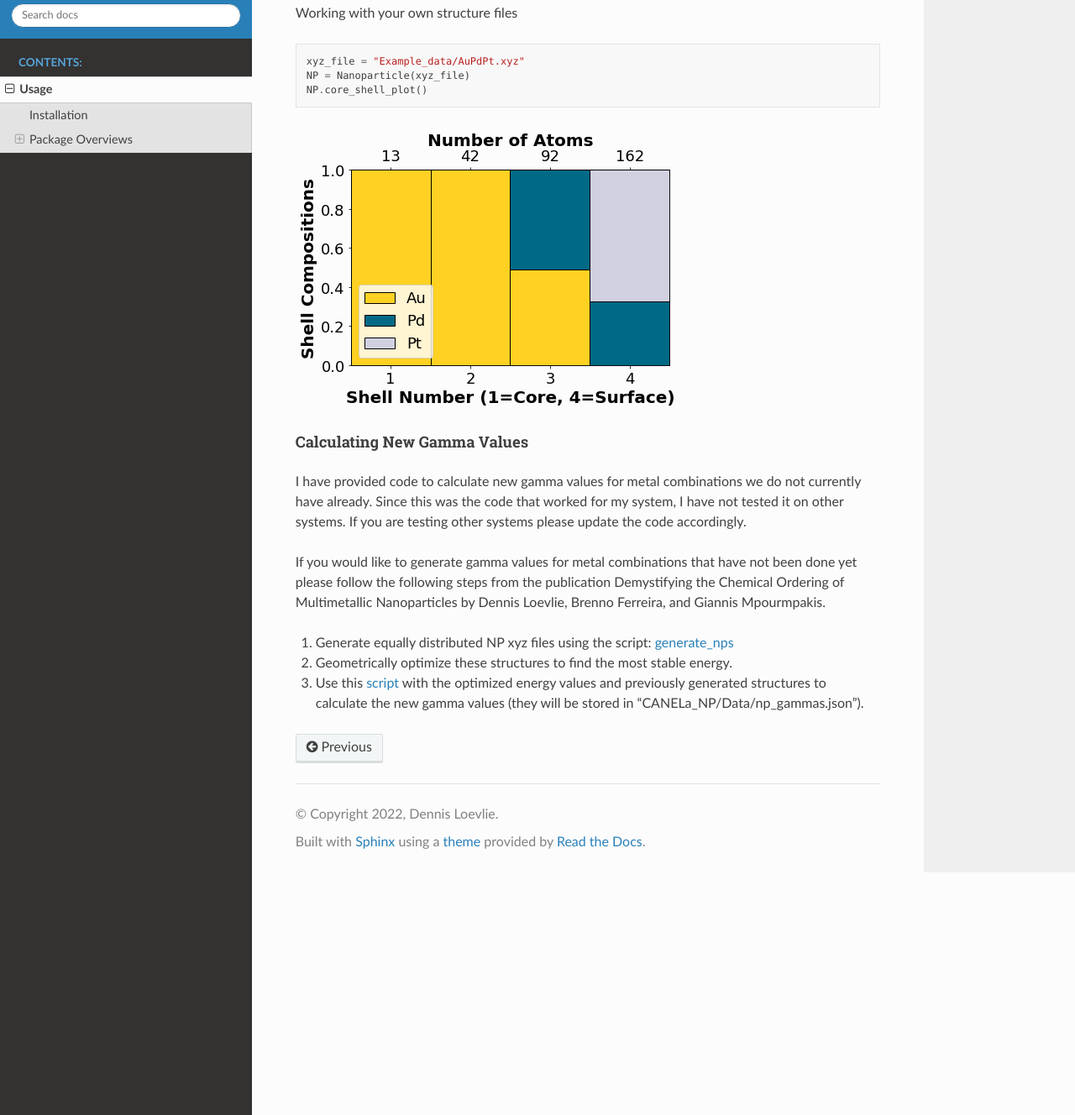
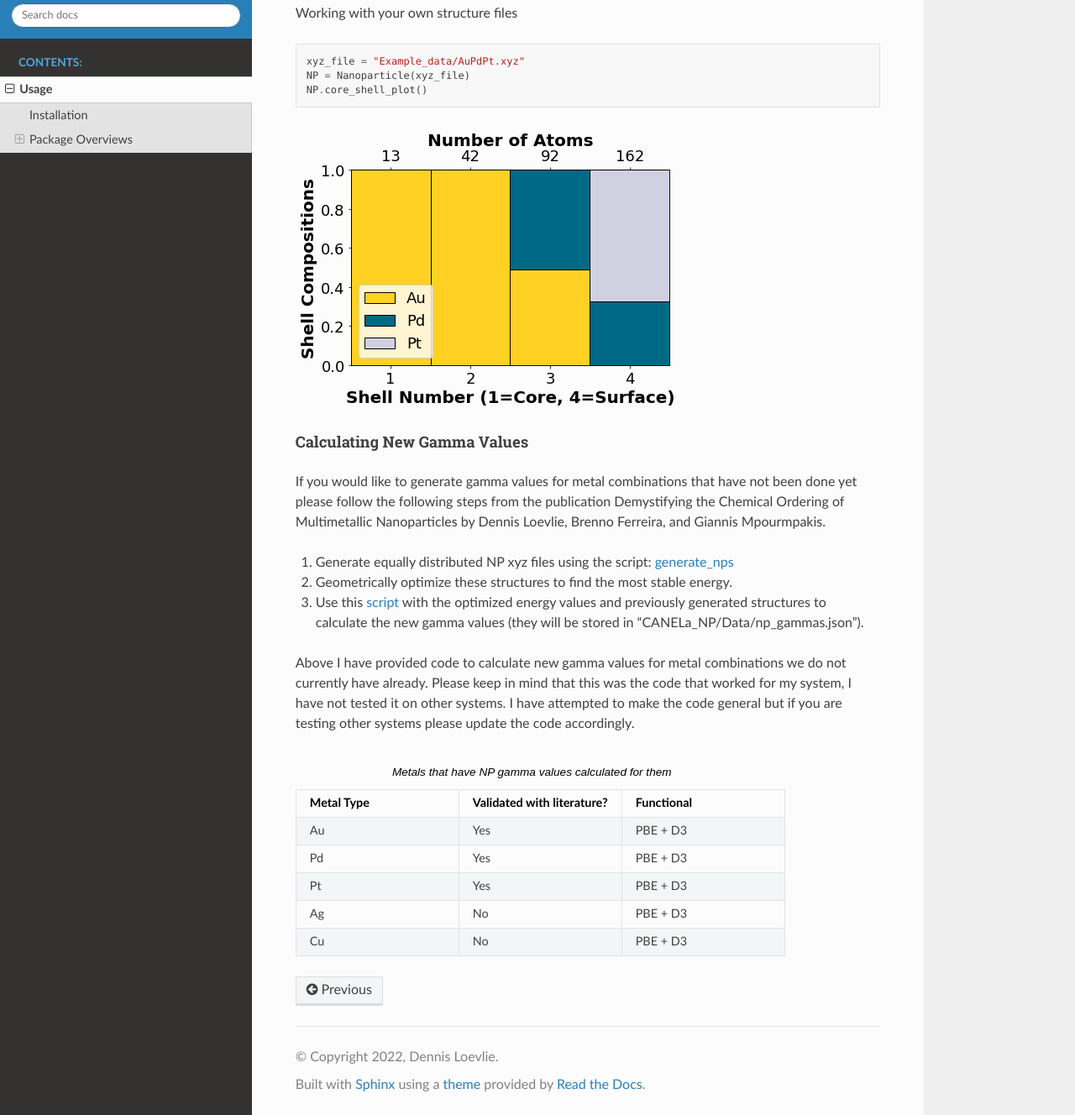
Before and after one commit to loevlie/CANELa_Loevlie, a Sphinx documentation site: the page built from docs/source/usage.rst, in a window 1280 px wide and 1400 px high, scrolled down 5713 px, cut to the strip 72-1400 px from the top of the window. Shown: the whole strip at 84% size. Built offline with Sphinx 7.4.7 and the Read the Docs theme 2.0.0, drawn with Linux system fonts in a browser that asks for light colours.

Commit message:
Adding table

```diff
--- a/docs/source/usage.rst
+++ b/docs/source/usage.rst
@@ -275,11 +275,35 @@ Working with your own structure files
 Calculating New Gamma Values
 #########################################
 
-I have provided code to calculate new gamma values for metal combinations we do not currently have already.  Since this was the code that worked for my system, I have not tested it on other systems.  If you are testing other systems please update the code accordingly.
-
 
 If you would like to generate gamma values for metal combinations that have not been done yet please follow the following steps from the publication Demystifying the Chemical Ordering of Multimetallic Nanoparticles by Dennis Loevlie, Brenno Ferreira, and Giannis Mpourmpakis.
 
 1. Generate equally distributed NP xyz files using the script: `generate_nps <https://github.com/mpourmpakis/CANELa_NP/blob/main/CANELa_NP/Setup_NPs_for_DFT.py>`_
 2. Geometrically optimize these structures to find the most stable energy.
 3. Use this `script <https://github.com/mpourmpakis/CANELa_NP/blob/main/CANELa_NP/Gamma_Value_Calc.py>`_ with the optimized energy values and previously generated structures to calculate the new gamma values (they will be stored in "CANELa_NP/Data/np_gammas.json").
+
+
+Above I have provided code to calculate new gamma values for metal combinations we do not currently have already.  Please keep in mind that this was the code that worked for my system, I have not tested it on other systems.  I have attempted to make the code general but if you are testing other systems please update the code accordingly.
+
+.. list-table:: Metals that have NP gamma values calculated for them
+   :widths: 35 35 35
+   :header-rows: 1
+
+   * - Metal Type
+     - Validated with literature?
+     - Functional
+   * - Au
+     - Yes
+     - PBE + D3
+   * - Pd
+     - Yes
+     - PBE + D3
+   * - Pt
+     - Yes
+     - PBE + D3
+   * - Ag
+     - No
+     - PBE + D3
+   * - Cu
+     - No
+     - PBE + D3
```
